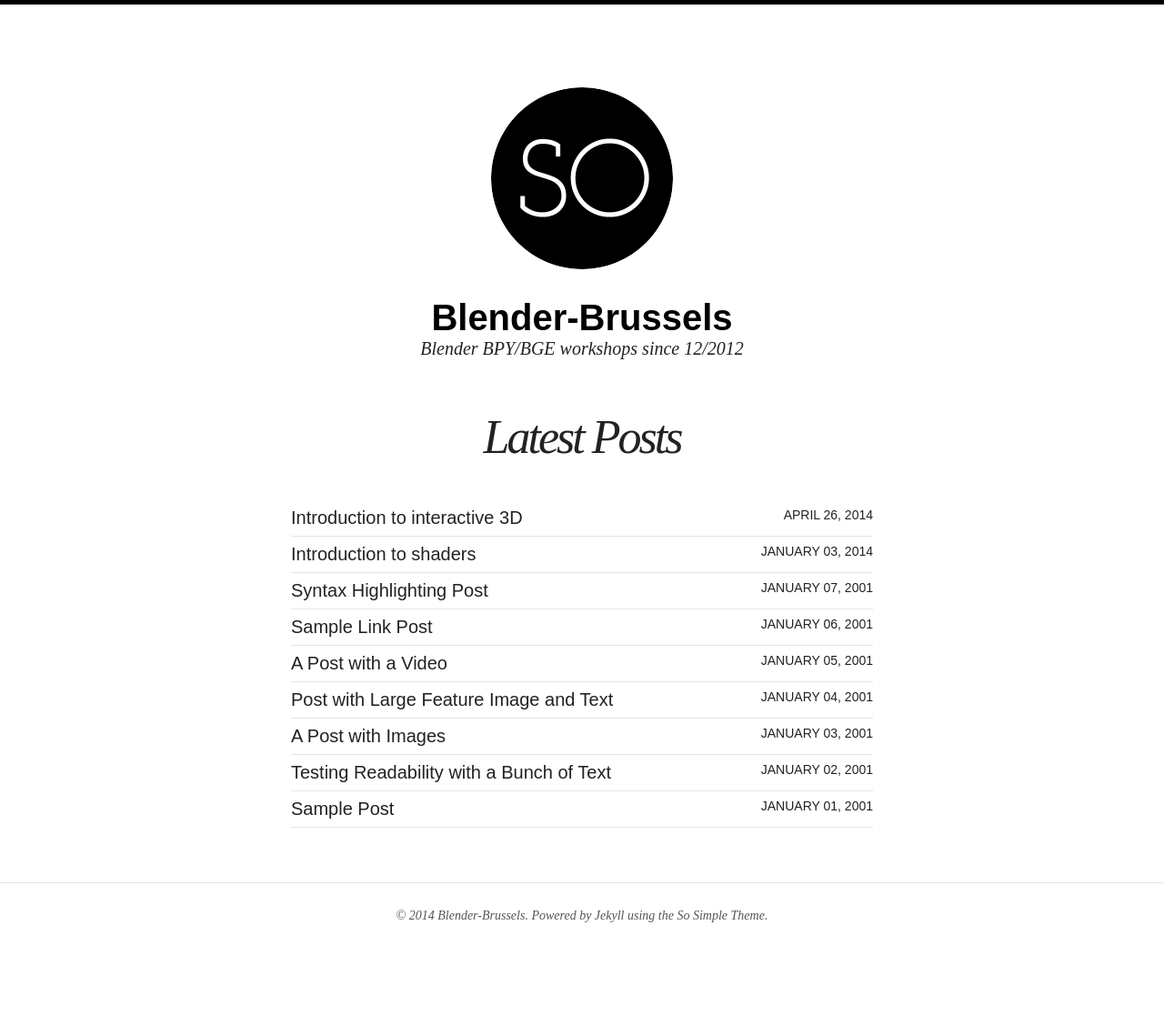
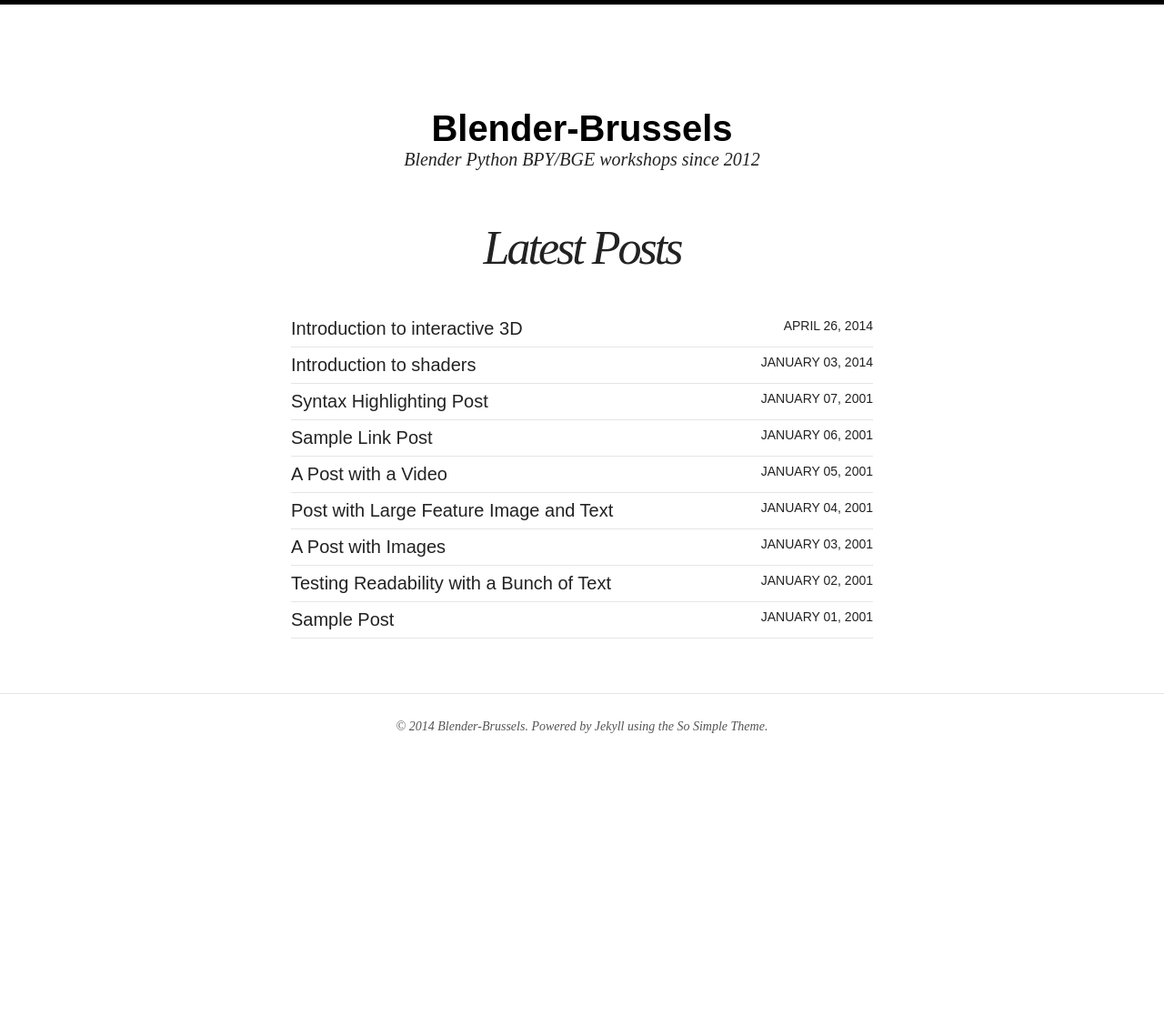
Before and after one commit to Blender-Brussels/blender-brussels.github.io, a Jekyll site: the page built from index.html, in a window 1280 px wide. Shown: the whole page at 91% size. Built offline with Jekyll 4.4.1, drawn with Linux system fonts in a browser that asks for light colours; nearby versions of some CDN libraries; after the commit the page ends 909 px from its top, so only the background shows below that.

Commit message:
changed pick up line

```diff
--- a/_config.yml
+++ b/_config.yml
@@ -1,6 +1,6 @@
 title:            Blender-Brussels
-description:      Blender BPY/BGE workshops since 12/2012
-logo:             site-logo.png
+description:      Blender Python BPY/BGE workshops since 2012
+logo:
 disqus_shortname:
 search:           true
 # Change url to your domain. Leave localhost server or blank when working locally.
```
